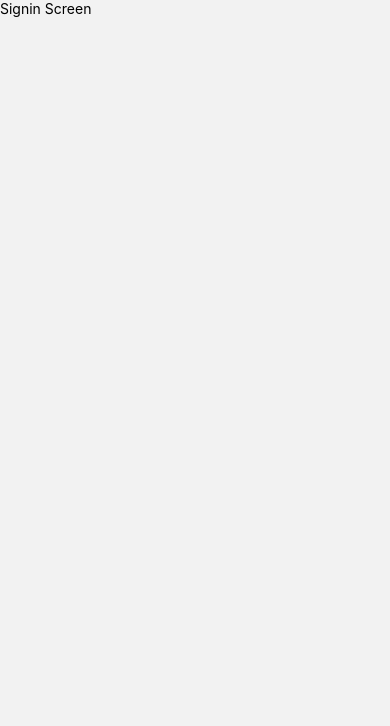
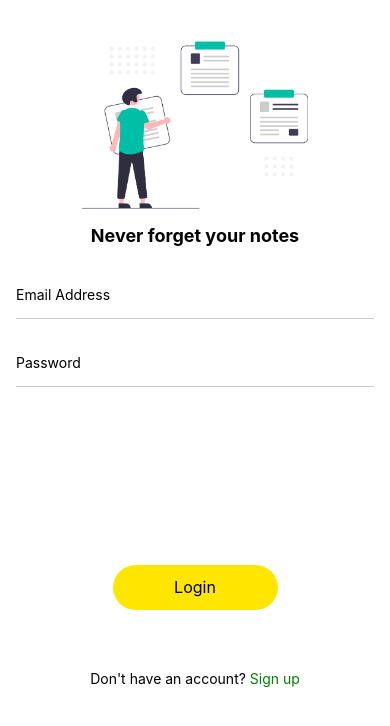
Before and after one commit to aashabul/authentication-react-native, a React Native app: screen /Signin in a window 390 px wide. Shown: the top 726 px of the page. Built offline with nearby package versions, Linux system fonts and the light colour scheme.

Commit message:
initial setup done

```diff
--- a/App.js
+++ b/App.js
@@ -1,6 +1,6 @@
 import { StatusBar } from "expo-status-bar";
 import { StyleSheet, Text, View } from "react-native";
-import { NavigationContainer } from "@react-navigation/native";
+import { NavigationContainer, DefaultTheme } from "@react-navigation/native";
 import { createNativeStackNavigator } from "@react-navigation/native-stack";
 import Home from "./src/screens/home";
 import Signin from "./src/screens/signin";
@@ -8,12 +8,20 @@ import Signup from "./src/screens/signup";
 import Edit from "./src/screens/edit";
 import Create from "./src/screens/create";
 
+const AppTheme = {
+  ...DefaultTheme,
+  colors: {
+    ...DefaultTheme.colors,
+    background: "#fff",
+  },
+};
+
 const Stack = createNativeStackNavigator();
 
 export default function App() {
   const user = false; //not authenticated
   return (
-    <NavigationContainer>
+    <NavigationContainer theme={AppTheme}>
       <Stack.Navigator>
         {user ? (
           <>
--- /dev/null
+++ b/src/components/button.jsx
@@ -0,0 +1,24 @@
+import { View, Text, TouchableOpacity, StyleSheet } from "react-native";
+import React from "react";
+
+export default function Button({ title, onPress, customStyles }) {
+  return (
+    <TouchableOpacity style={[styles.button, customStyles]} onPress={onPress}>
+      <Text style={styles.title}>{title}</Text>
+    </TouchableOpacity>
+  );
+}
+
+const styles = StyleSheet.create({
+  button: {
+    borderRadius: 30,
+    width: 165,
+    height: 45,
+    backgroundColor: "#FFE600",
+    justifyContent: "center",
+    alignItems: "center",
+  },
+  title: {
+    fontSize: 16,
+  },
+});
--- /dev/null
+++ b/src/components/input.jsx
@@ -0,0 +1,22 @@
+import { View, Text, TextInput, StyleSheet } from "react-native";
+import React from "react";
+
+export default function Input({ placeholder, secureTextEntry }) {
+  return (
+    <View>
+      <TextInput
+        placeholder={placeholder}
+        style={styles.input}
+        secureTextEntry={secureTextEntry}
+      />
+    </View>
+  );
+}
+const styles = StyleSheet.create({
+  input: {
+    height: 48,
+    borderBottomWidth: 1,
+    borderBottomColor: "#ccc",
+    marginBottom: 20,
+  },
+});
--- a/src/screens/signin.jsx
+++ b/src/screens/signin.jsx
@@ -1,13 +1,79 @@
-import { View, Text, SafeAreaView } from "react-native";
+import {
+  View,
+  Text,
+  SafeAreaView,
+  Image,
+  TextInput,
+  StyleSheet,
+  Pressable,
+} from "react-native";
 import React from "react";
 import SafeViewAndroid from "../theme/globalStyle";
+import Button from "../components/button";
+import Input from "../components/input";
 
-export default function Signin() {
+export default function Signin({ navigation }) {
   return (
-    <SafeAreaView style={SafeViewAndroid.AndroidSafeArea}>
-      <View>
-        <Text>Signin Screen</Text>
+    <SafeAreaView style={[SafeViewAndroid.AndroidSafeArea, styles.container]}>
+      <Image
+        source={require("../../assets/login.png")}
+        style={styles.loginImage}
+      />
+      <Text style={styles.text}>Never forget your notes</Text>
+      <View style={styles.inputContainer}>
+        <Input placeholder="Email Address" />
+        <Input placeholder="Password" secureTextEntry />
+      </View>
+      <View style={styles.pressableContainer}>
+        <Button
+          title={"Login"}
+          customStyles={{ alignSelf: "center", marginBottom: 60 }}
+        />
+        <Pressable
+          onPress={() => {
+            navigation.navigate("Signup");
+          }}
+        >
+          <Text>
+            Don't have an account?{" "}
+            <Text
+              style={{
+                color: "green",
+                // fontWeight: "bold",
+              }}
+            >
+              Sign up
+            </Text>
+          </Text>
+        </Pressable>
       </View>
     </SafeAreaView>
   );
 }
+
+const styles = StyleSheet.create({
+  container: {
+    flex: 1,
+    marginVertical: 25,
+  },
+  text: {
+    fontSize: 18,
+    fontWeight: "bold",
+    textAlign: "center",
+  },
+  loginImage: {
+    alignSelf: "center",
+    height: 200,
+    width: 300,
+  },
+  inputContainer: {
+    paddingHorizontal: 16,
+    paddingVertical: 25,
+  },
+  pressableContainer: {
+    flex: 1,
+    // justifyContent: "flex-end",
+    justifyContent: "center",
+    alignItems: "center",
+  },
+});
--- a/src/screens/signup.jsx
+++ b/src/screens/signup.jsx
@@ -1,10 +1,75 @@
-import { View, Text } from "react-native";
+import {
+  View,
+  Text,
+  SafeAreaView,
+  Image,
+  TextInput,
+  StyleSheet,
+  Pressable,
+} from "react-native";
 import React from "react";
+import SafeViewAndroid from "../theme/globalStyle";
+import Button from "../components/button";
+import Input from "../components/input";
 
-export default function Signup() {
+export default function Signup({}) {
   return (
-    <View>
-      <Text>Signup Screen</Text>
-    </View>
+    <SafeAreaView style={[SafeViewAndroid.AndroidSafeArea, styles.container]}>
+      <View style={styles.inputContainer}>
+        <Input placeholder="Full name" />
+        <Input placeholder="Email Address" />
+        <Input placeholder="Age" />
+        <Input placeholder="Password" secureTextEntry />
+      </View>
+      <View style={styles.pressableContainer}>
+        <Button
+          title={"Sign up"}
+          customStyles={{ alignSelf: "center", marginBottom: 60 }}
+        />
+        <Pressable
+        // onPress={() => {
+        //   navigation.navigate("Signin");
+        // }}
+        >
+          <Text>
+            Already have an account?{" "}
+            <Text
+              style={{
+                color: "green",
+                // fontWeight: "bold",
+              }}
+            >
+              Sign in
+            </Text>
+          </Text>
+        </Pressable>
+      </View>
+    </SafeAreaView>
   );
 }
+
+const styles = StyleSheet.create({
+  container: {
+    flex: 1,
+    marginVertical: 25,
+  },
+  text: {
+    fontSize: 18,
+    fontWeight: "bold",
+    textAlign: "center",
+  },
+  loginImage: {
+    alignSelf: "center",
+    height: 200,
+    width: 300,
+  },
+  inputContainer: {
+    paddingHorizontal: 16,
+    paddingVertical: 25,
+  },
+  pressableContainer: {
+    flex: 1,
+    justifyContent: "flex-end",
+    alignItems: "center",
+  },
+});
```
Also changed, not shown: assets/login.png (added).
